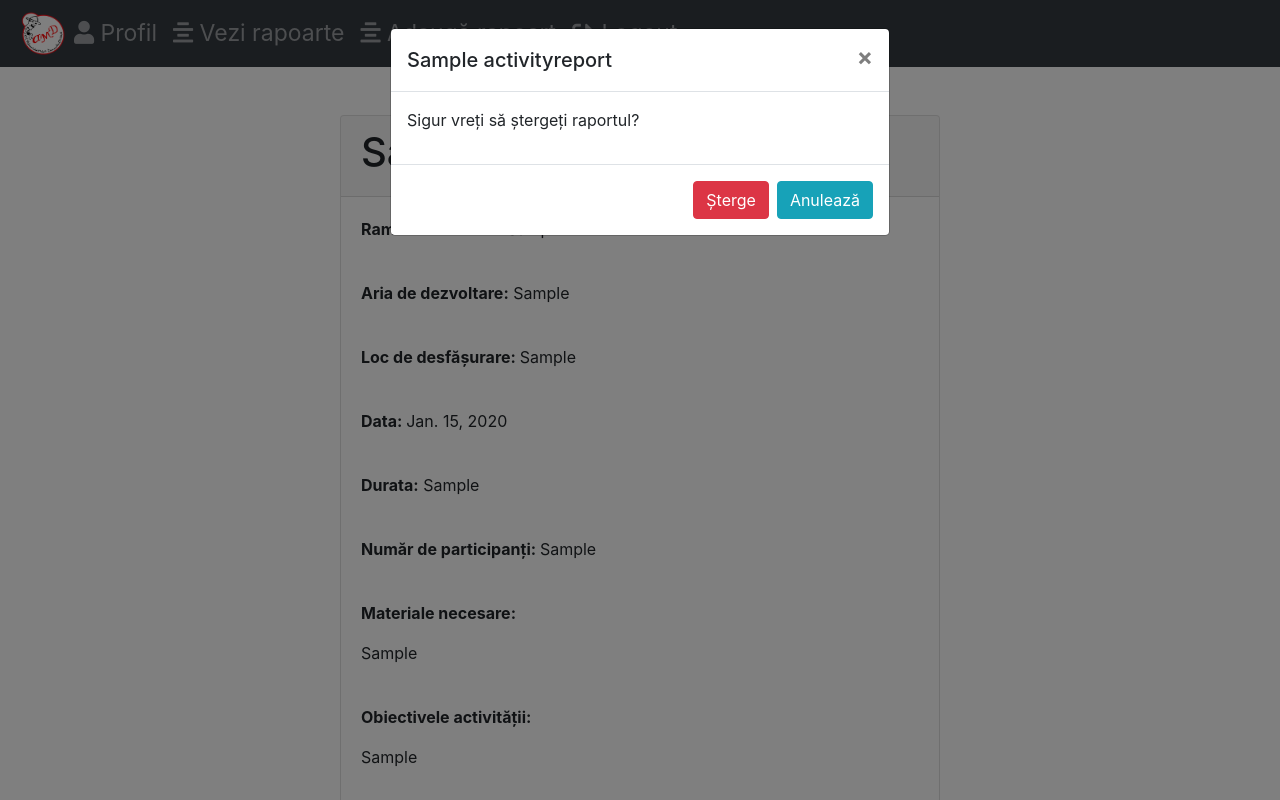
After one commit to mirtleonard/Digitalization, a Django app: page /activityReport/1 in a window 1280 px wide, after a click on "Șterge". The commit adds this page. Run offline with Django 3.2, Linux system fonts and the light colour scheme; a user stored in the database is signed in; tables that the repository leaves empty hold one stand-in row (values such as "Sample post"); some libraries are stand-ins or nearby versions.

Commit message:
added update, delete for event report

```diff
--- a/digitalization/templates/navbar.html
+++ b/digitalization/templates/navbar.html
@@ -10,13 +10,6 @@
         </i>
         Profil
       </a>
-    </li>
-    <li class="nav-item ">
-      <a class="nav-link" href="http://127.0.0.1:8000/searchReport">
-        <i class="fa fa-fw fa-search">
-        </i>
-        Caută</a>
-    </li>
     <li class="nav-item ">
       <div class="dropdown">
         <div class=nav-link dropdown-toggle" data-toggle="dropdown">
--- a/report/templates/editReport.html
+++ b/report/templates/editReport.html
@@ -5,7 +5,7 @@
     <div class="card my-5 bg-white" style="width:600px">
       <h5 class="card-header">Raport {{type}}</h5>
 
-      <form class="card-body" action="{{path}}" method="post">
+      <form class="card-body" action="{% url path id%}" method="post">
         {% csrf_token %}
         {{report.as_p}}
         <div class="d-flex justify-content-center">
--- /dev/null
+++ b/report/templates/viewActivityReport.html
@@ -0,0 +1,54 @@
+{%extends "base.html" %}
+{%block title%}{{report.title}}{%endblock%}
+{%block content%}
+<div class="containter d-flex justify-content-center">
+  <div class="card my-5" style="width:600px">
+    <div class="card-header">
+      <h1>{{report.title}}</h1>
+    </div>
+    <div class="card-body">
+      <p> <b>Ramura de vârstă:</b> {{report.branch}}</p><br>
+      <p> <b>Aria de dezvoltare:</b> {{report.areas}}</p><br>
+      <p> <b>Loc de desfășurare:  </b>  {{report.location}}</p><br>
+      <p> <b>Data:  </b>  {{report.date}}</p><br>
+      <p> <b>Durata:</b>  {{report.duration}}</p><br>
+      <p> <b>Număr de participanți: </b> {{report.participants}} </p> <br>
+      <p> <b>Materiale necesare: </b> {{report.materials|linebreaks}} </p> <br>
+      <p> <b>Obiectivele activității: </b> {{report.goals|linebreaks}} </p> <br>
+      <p> <b> Descrierea activității:</b> <br> {{report.description|linebreaks}}</p><br>
+      <p> <b> Puncte tari:</b> <br> {{report.strengths|linebreaks}}</p>
+      <p> <b> Puncte slabe:</b> <br> {{report.weaknesses|linebreaks}}</p>
+      <p> <b> Îmbunătățiri:</b> <br> {{report.improvements|linebreaks}}</p>
+      <p> <b> Raport realizat de:</b> {{report.username|linebreaks}}</p>
+    </div>
+    <div class="card-footer">
+      <form action="{% url 'updateActivityReport' report.id %}" id="update" method="get"></form>
+      <form action="{% url 'deleteActivityReport' report.id %}" id="delete" method="post">{% csrf_token %}</form>
+
+      <button class="btn btn-info d-inline" type="submit" form="update">Editează</button>
+      <button type="button" class="btn btn-info float-right" data-toggle="modal" data-target="#validate">Șterge</button>
+    </div>
+  </div>
+
+  <div class="modal fade" id="validate" role="dialog">
+    <div class="modal-dialog" role="document">
+      <div class="modal-content">
+        <div class="modal-header">
+          <h5 class="modal-title">{{report.title}}</h5>
+          <button type="button" class="close" data-dismiss="modal" aria-label="Close">
+            <span aria-hidden="true">&times;</span>
+          </button>
+        </div>
+        <div class="modal-body">
+          <p>Sigur vreți să ștergeți raportul?</p>
+        </div>
+        <div class="modal-footer">
+          <button class="btn btn-danger d-inline" type="submit" form="delete">Șterge</button>
+          <button type="button" class="btn btn-info" data-dismiss="modal">Anulează</button>
+        </div>
+      </div>
+    </div>
+  </div>
+
+</div>
+{%endblock%}
--- a/report/urls.py
+++ b/report/urls.py
@@ -2,10 +2,13 @@ from django.urls import path
 from . import views
 
 urlpatterns = [
-    path('reports/<int:report_id>/updateActivityReport', views.updateActivityReport, name = 'updateActivityReport'),
-    path('reports/<int:report_id>/deleteReport', views.deleteReport, name = 'deleteReport'),
+    path('updateActivityReport/<int:report_id>', views.updateActivityReport, name = 'updateActivityReport'),
+    path('deleteActivityReport/<int:report_id>', views.deleteActivityReport, name = 'deleteActivityReport'),
+    path('activityReport/<int:report_id>', views.viewActivityReport, name= 'viewActivityReport'),
     path('createActivityReport', views.createActivityReport, name = 'createActivityReport'),
+    path('updateEventReport/<int:report_id>', views.updateEventReport, name = 'updateEventReport'),
+    path('deleteEventReport/<int:report_id>', views.deleteEventReport, name = 'deleteEventReport'),
+    path('eventReport/<int:report_id>', views.viewEventReport, name= 'viewEventReport'),
     path('createEventReport', views.createEventReport, name = 'createEventReport'),
-    path('reports/<int:report_id>', views.viewReport, name= 'viewReport'),
     path('searchReport/<str:type>', views.searchReport, name = 'searchReport'),
 ]
--- a/report/views.py
+++ b/report/views.py
@@ -9,9 +9,9 @@ from django.db.models import Q
 
 # Create your views here.
 @login_required
-def viewReport(request, report_id):
-    report = get_object_or_404(ActivityReport, pk=report_id)
-    return render(request, 'viewReport.html', {'report': report})
+def viewEventReport(request, report_id):
+    report = get_object_or_404(EventReport, pk=report_id)
+    return render(request, 'viewEventReport.html', {'report' : report})
 
 @login_required
 def createEventReport(request):
@@ -33,6 +33,50 @@ def createEventReport(request):
         'path' : '',
     }
     return render(request, 'editReport.html', context)
+
+@login_required
+def updateEventReport(request, report_id):
+    if request.method == 'POST':
+        form = EventReportForm(request.POST)
+        if form.is_valid():
+            messages.success(request, "Raportul a fost editat!")
+            report = form.save(commit=False)
+            report.id = report_id
+            report.save()
+            return HttpResponseRedirect(reverse('profile'))
+        else:
+            messages.error(request, "Raportul nu a fost editat")
+    else:
+        report = get_object_or_404(EventReport, pk = report_id)
+        form = EventReportForm(instance=report)
+        if report.username != request.user.get_username():
+            messages.error(request, "Doar creatorul poate edita formularul")
+            return viewEventReport(request, report_id)
+    context = {
+        'report' : form,
+        'path' : 'updateEventReport',
+        'id' : report_id,
+    }
+    return render(request, 'editReport.html', context)
+
+@login_required
+def deleteEventReport(request, report_id):
+    report = get_object_or_404(EventReport, pk = report_id)
+    if report.username != request.user.get_username():
+        messages.error(request, "Doar creatorul poate șterge formularul")
+        return viewReport(request, report_id)
+    else:
+        user = request.user
+        user.reports -= 1
+        user.save()
+        EventReport.objects.filter(id = report_id).delete()
+        messages.success(request, "Raportul a fost șters!")
+        return HttpResponseRedirect(reverse('profile'))
+
+@login_required
+def viewActivityReport(request, report_id):
+    report = get_object_or_404(ActivityReport, pk=report_id)
+    return render(request, 'viewActivityReport.html', {'report' : report})
 
 @login_required
 def createActivityReport(request):
@@ -72,15 +116,16 @@ def updateActivityReport(request, report_id):
         form = ActivityReportForm(instance=report)
         if report.username != request.user.get_username():
             messages.error(request, "Doar creatorul poate edita formularul")
-            return viewReport(request, report_id)
+            return viewActivityReport(request, report_id)
     context = {
         'report' : form,
         'path' : 'updateActivityReport',
+        'id' : report_id,
     }
     return render(request, 'editReport.html', context)
 
 @login_required
-def deleteReport(request, report_id):
+def deleteActivityReport(request, report_id):
     report = get_object_or_404(ActivityReport, pk = report_id)
     if report.username != request.user.get_username():
         messages.error(request, "Doar creatorul poate șterge formularul")
@@ -100,6 +145,7 @@ def searchReport(request, type):
         search = ""
     if (type != 'Eveniment'):
         reports = ActivityReport.objects.filter(branch__icontains = type)
+        type = 'activityReport'
         reports.filter(Q(title__unaccent__icontains = search) |
         Q(username__unaccent__icontains = search) |
         Q(branch__unaccent__icontains = search) |
@@ -112,6 +158,7 @@ def searchReport(request, type):
         Q(areas__unaccent__icontains = search) |
         Q(improvements__unaccent__icontains = search))
     else:
+        type = 'eventReport'
         reports = EventReport.objects.all()
     if (not reports):
         reports = ""
```
Also changed, not shown: report/templates/searchReport.html (+5 -8 lines), report/templates/viewEventReport.html (renamed from report/templates/viewReport.html, +10 -14 lines), user/templates/profile.html (+34 -8 lines), user/views.py (+10 -3 lines).
